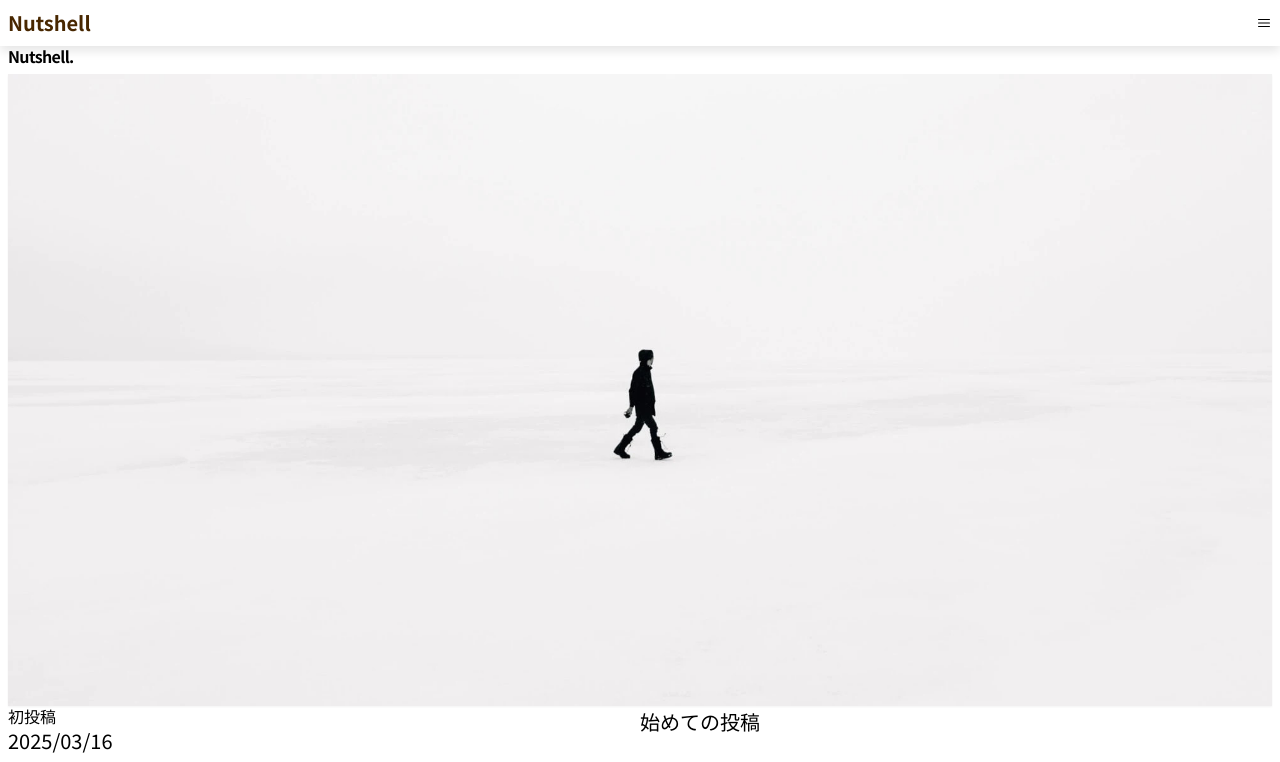
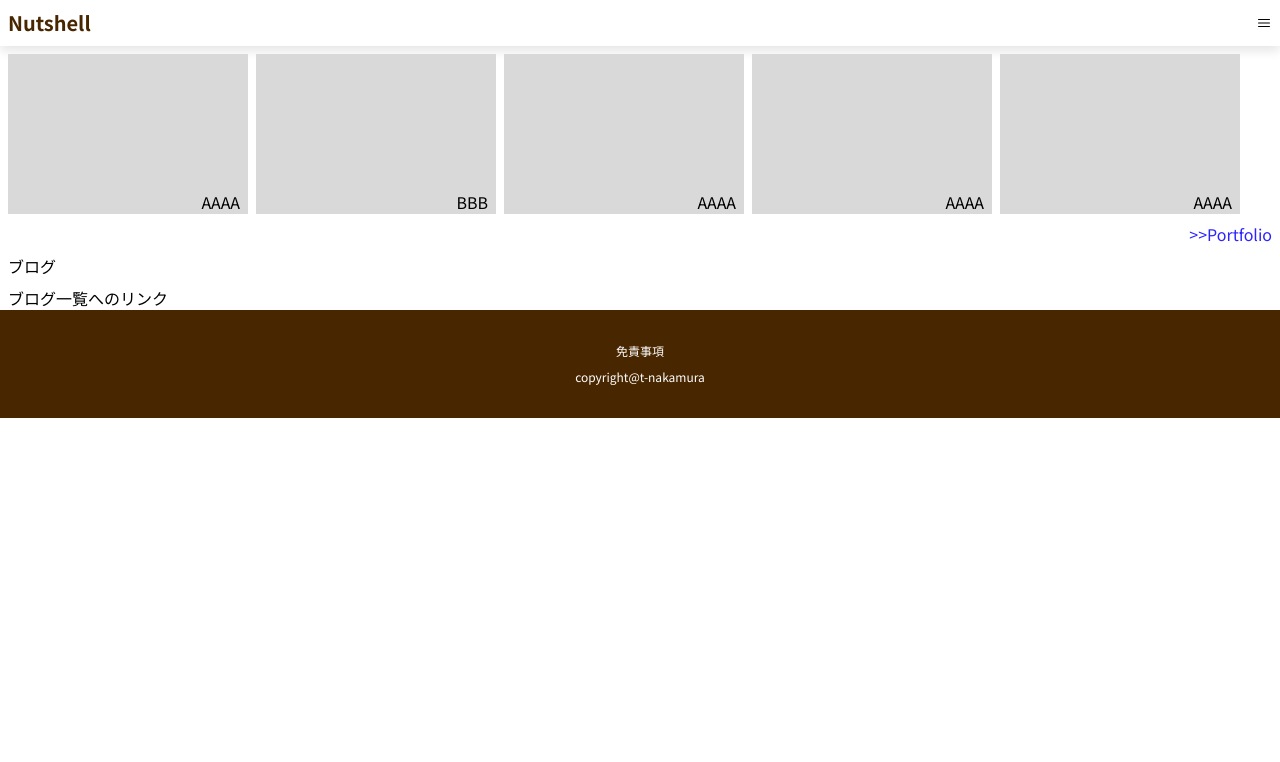
Before and after one commit to tnkmr32/blog-starter-app, a Next.js app: page / in a window 1280 px wide. Shown: the top 762 px of the page. Built offline with nearby package versions, Linux system fonts and the light colour scheme.

Commit message:
ページ仮実装

```diff
--- a/src/app/page.tsx
+++ b/src/app/page.tsx
@@ -3,6 +3,8 @@ import { HeroPost } from "@/app/_components/hero-post";
 import { Intro } from "@/app/_components/intro";
 import { MoreStories } from "@/app/_components/more-stories";
 import { getAllPosts } from "@/lib/api";
+import PortfolioItem from "./_components/portfolio-item";
+import Link from "./_components/link";
 
 export default function Index() {
   const allPosts = getAllPosts();
@@ -13,17 +15,24 @@ export default function Index() {
 
   return (
     <main>
+      <div className="overflow-x-auto">
+        <div className="flex gap-sm p-sm w-max">
+          {/* TODO: 配列で受け取って一覧表示にする */}
+          <PortfolioItem title={"AAAA"} src={""} />
+          <PortfolioItem title={"BBB"} src={""} />
+          <PortfolioItem title={"AAAA"} src={""} />
+          <PortfolioItem title={"AAAA"} src={""} />
+          <PortfolioItem title={"AAAA"} src={""} />
+        </div>
+      </div>
       <Container>
-        <Intro />
-        <HeroPost
-          title={heroPost.title}
-          coverImage={heroPost.coverImage}
-          date={heroPost.date}
-          author={heroPost.author}
-          slug={heroPost.slug}
-          excerpt={heroPost.excerpt}
-        />
-        {morePosts.length > 0 && <MoreStories posts={morePosts} />}
+        <div className="flex flex-row justify-end">
+          <Link href={"/"} className="text-accent w-max">
+            {">>Portfolio"}
+          </Link>
+        </div>
+        <div>ブログ</div>
+        <div>ブログ一覧へのリンク</div>
       </Container>
     </main>
   );
```
